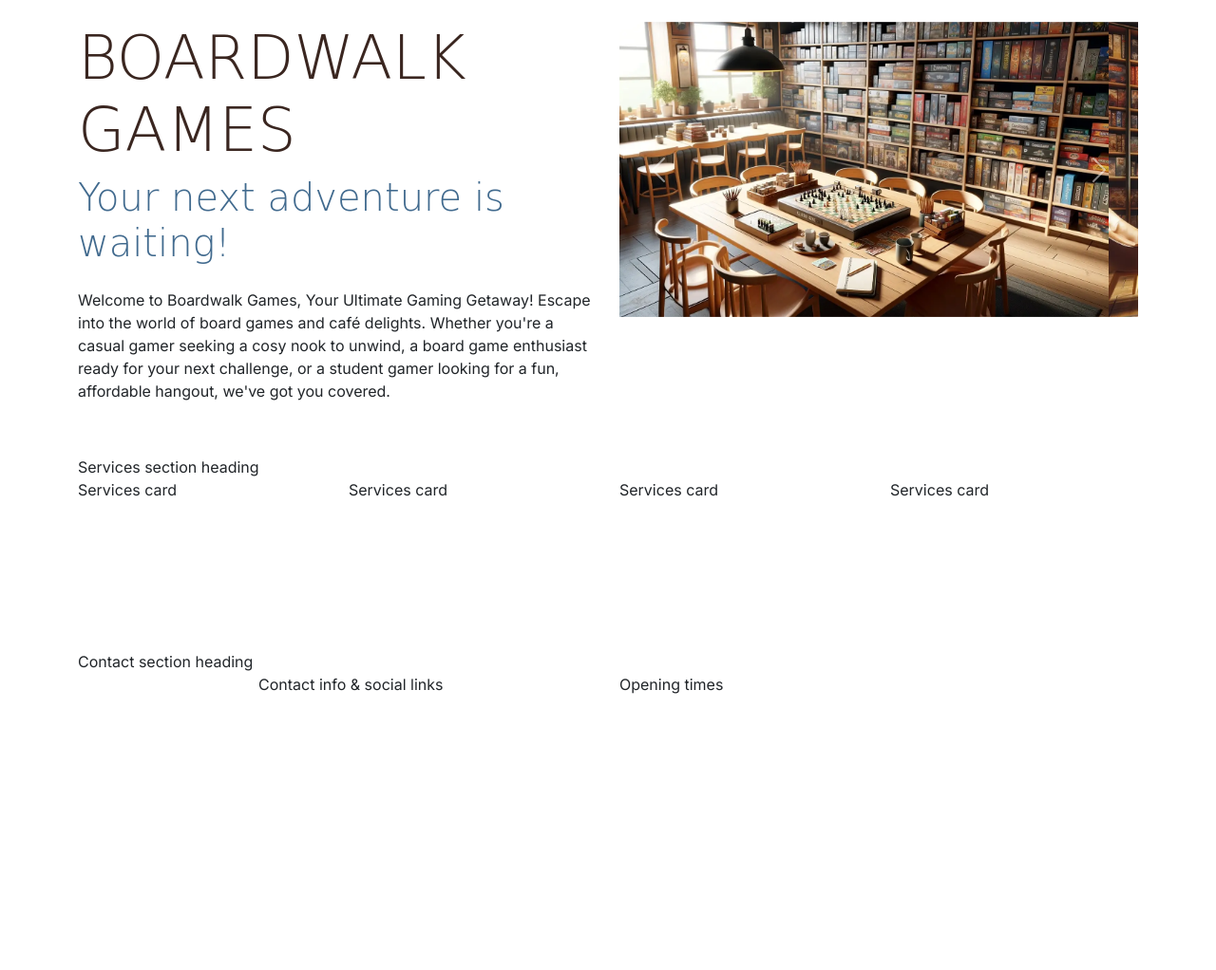
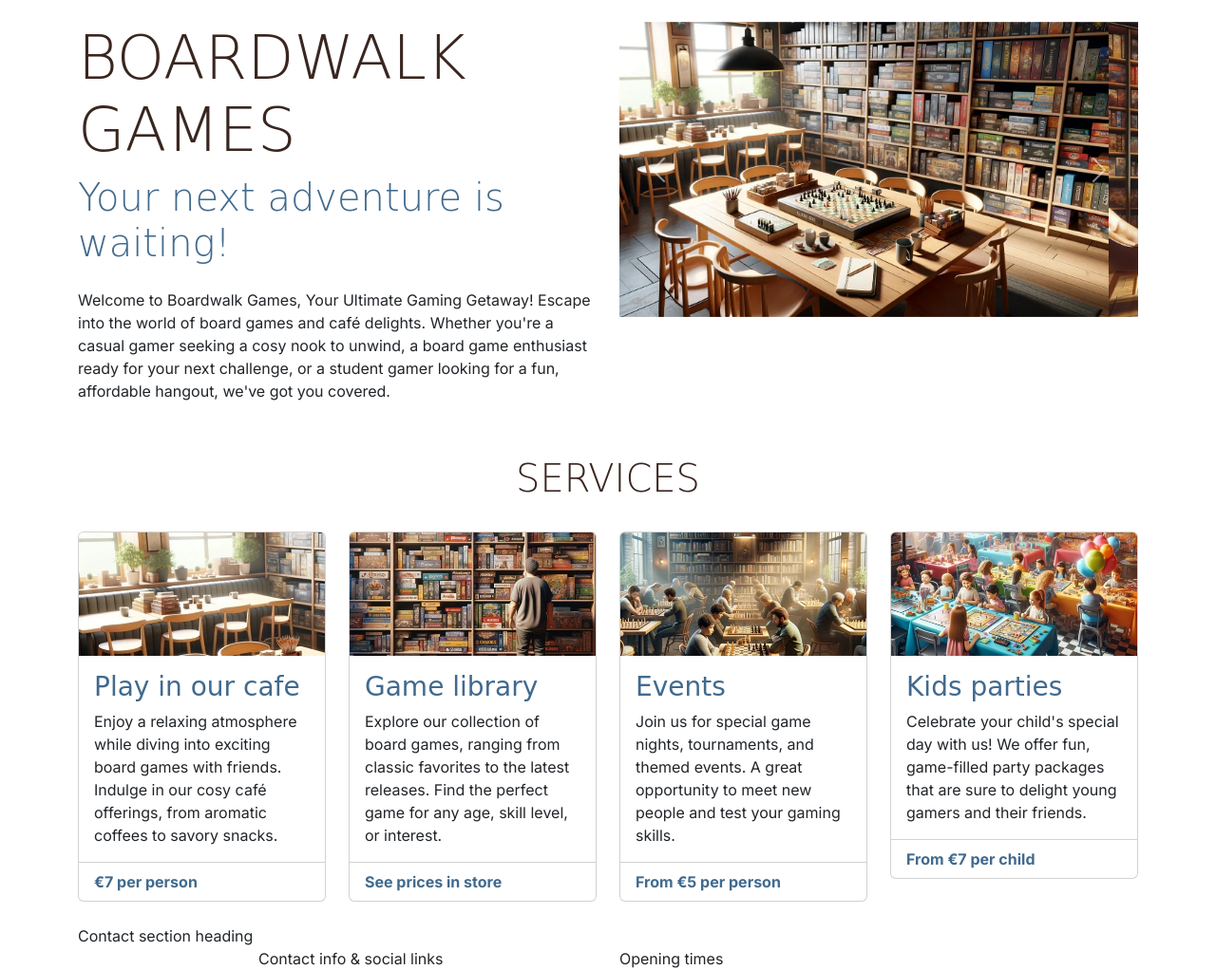
Before and after one commit to Swooosch/boardwalk-games, a plain HTML site: page index.html in a window 1280 px wide. Shown: the part 67-1089 px from the top of the page at 95% size. Before the commit the page ends 800 px from the top, so only its background shows below. Drawn offline with nearby package versions, Linux system fonts and the light colour scheme; a web font is replaced by a local one.

Commit message:
Add service section and style

```diff
--- a/assets/css/style.css
+++ b/assets/css/style.css
@@ -22,7 +22,15 @@ h2,
 h3 {
     font-family: var(--secondary-font);
     color: var(--primary-color);
+}
+
+h1,
+h2 {
     text-transform: uppercase;
+}
+
+h2 {
+    margin-bottom: 2rem;
 }
 
 .sub-heading-color {
@@ -50,6 +58,18 @@ h3 {
     font-family: var(--secondary-font);
 }
 
+/* Services */
+
+#services .card-footer {
+    font-weight: bold;
+    color: var(--highlight-color);
+    background-color: transparent;
+}
+
+#services .card {
+    margin-bottom: 1.5rem;
+}
+
 /* grid visualisation CSS for testing */
 
 /* .container,
--- a/index.html
+++ b/index.html
@@ -112,13 +112,79 @@
     <!-- main element to hold all key sections of the home page. It is not part of the grid structure -->
     <main>
         <!-- Services section -->
-        <section class="container">
+        <section id="services" class="container">
             <div class="row">
-                <div class="col-12">Services section heading</div>
-                <div class="col-12 col-md-6 col-xl-3">Services card</div>
-                <div class="col-12 col-md-6 col-xl-3">Services card</div>
-                <div class="col-12 col-md-6 col-xl-3">Services card</div>
-                <div class="col-12 col-md-6 col-xl-3">Services card</div>
+                <div class="col-12 text-center">
+                    <h2 class="display-6">Services</h2>
+                </div>
+                <div class="col-12 col-md-6 col-xl-3">
+                    <div class="card">
+                        <img src="assets/images/services-1.webp" class="card-img-top"
+                            alt="Boardwalk games cafe table by a window, stacks of boardgames can be seen on the table" >
+                        <div class="card-body">
+                            <h3 class="card-title sub-heading-color">Play in our cafe</h3>
+                            <p class="card-text">
+                                Enjoy a relaxing atmosphere while diving into exciting board
+                                games with friends. Indulge in our cosy café offerings, from
+                                aromatic coffees to savory snacks.
+                            </p>
+                        </div>
+                        <div class="card-footer">
+                            <p class="mb-0">€7 per person</p>
+                        </div>
+                    </div>
+                </div>
+                <div class="col-12 col-md-6 col-xl-3">
+                    <div class="card">
+                        <img src="assets/images/services-2.webp" class="card-img-top"
+                            alt="Board games stacked in bookshelves, a man can be seen browsing the shelves" />
+                        <div class="card-body">
+                            <!-- bootstrap cards come as h5 by default, changed to h3 to fit project heading hierarchy -->
+                            <h3 class="card-title sub-heading-color">Game library</h3>
+                            <p class="card-text">
+                                Explore our collection of board games, ranging from classic
+                                favorites to the latest releases. Find the perfect game for
+                                any age, skill level, or interest.
+                            </p>
+                        </div>
+                        <div class="card-footer">
+                            <p class="mb-0">See prices in store</p>
+                        </div>
+                    </div>
+                </div>
+                <div class="col-12 col-md-6 col-xl-3">
+                    <div class="card">
+                        <img src="assets/images/services-3.webp" class="card-img-top">
+                        <div class="card-body">
+                            <h3 class="card-title sub-heading-color">Events</h3>
+                            <p class="card-text">
+                                Join us for special game nights, tournaments, and themed
+                                events. A great opportunity to meet new people and test your
+                                gaming skills.
+                            </p>
+                        </div>
+                        <div class="card-footer">
+                            <p class="mb-0">From €5 per person</p>
+                        </div>
+                    </div>
+                </div>
+                <div class="col-12 col-md-6 col-xl-3">
+                    <div class="card">
+                        <img src="assets/images/services-4.webp" class="card-img-top"
+                            alt="A kids party being held at Boardwalk Games" >
+                        <div class="card-body">
+                            <h3 class="card-title sub-heading-color">Kids parties</h3>
+                            <p class="card-text">
+                                Celebrate your child's special day with us! We offer fun,
+                                game-filled party packages that are sure to delight young
+                                gamers and their friends.
+                            </p>
+                        </div>
+                        <div class="card-footer">
+                            <p class="mb-0">From €7 per child</p>
+                        </div>
+                    </div>
+                </div>
             </div>
         </section>
     </main>
```
